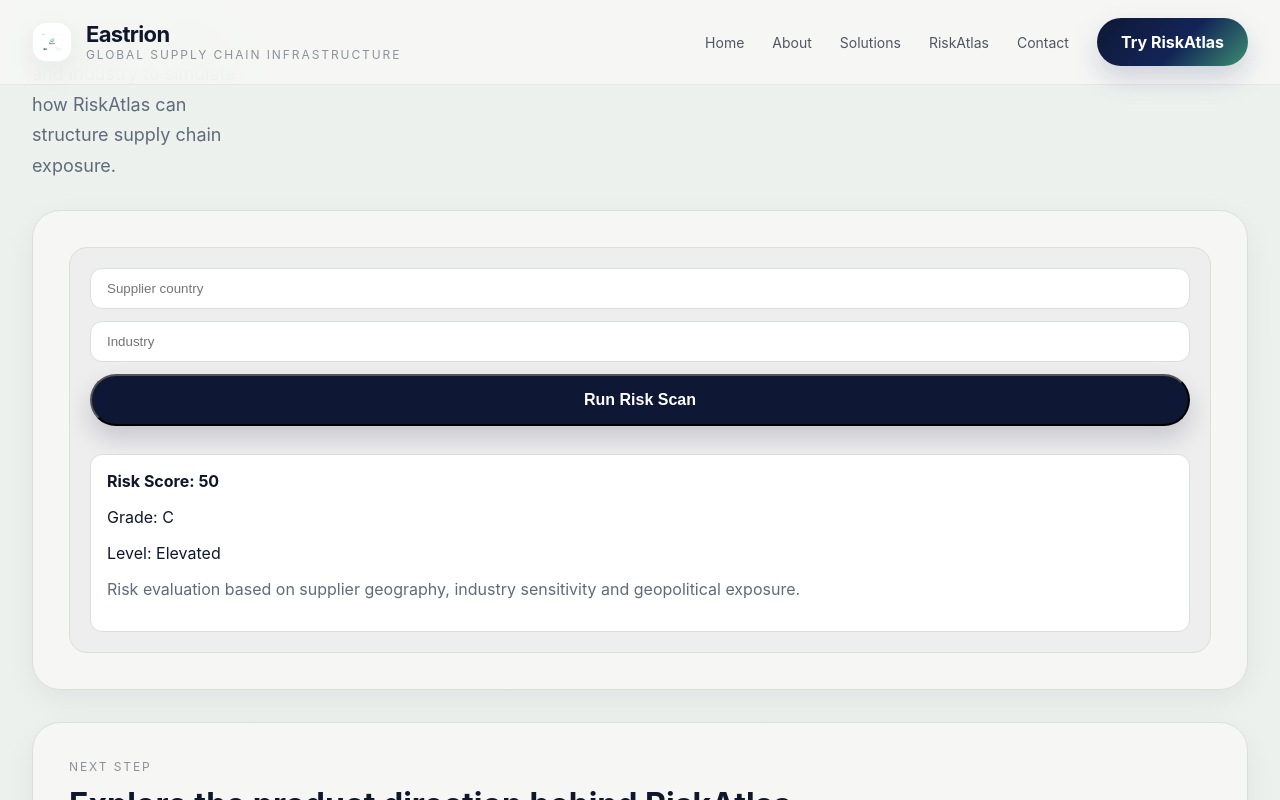
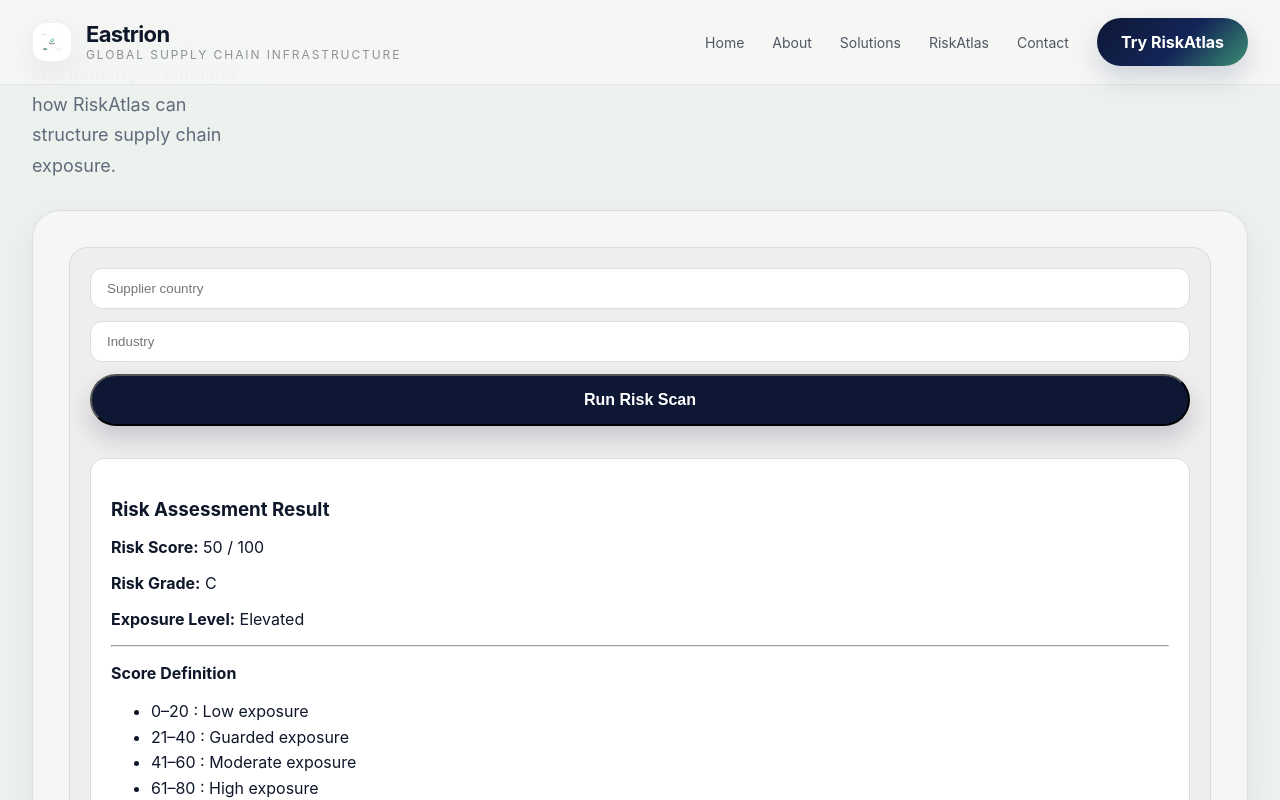
Before and after one commit to marspeterli1975-glitch/eastrion-site, a Next.js app: page / in a window 1280 px wide. Both pictures are taken after a click on the button "Run Risk Scan". Shown: the part 2496-3296 px from the top of the page. Built offline with nearby package versions, Linux system fonts and the light colour scheme.

Commit message:
Update RiskScanner.tsx

```diff
--- a/components/RiskScanner.tsx
+++ b/components/RiskScanner.tsx
@@ -67,20 +67,65 @@ export default function RiskScanner() {
        {result && (
   <div
     style={{
-              marginTop: "16px",
-              padding: "16px",
-              borderRadius: "12px",
+      marginTop: "20px",
+      padding: "20px",
+      borderRadius: "14px",
       background: "#fff",
       border: "1px solid var(--line)"
     }}
   >
-            <strong>Risk Score: {result.risk_score}</strong>
+    <h3 style={{ marginBottom: "10px" }}>
+      Risk Assessment Result
+    </h3>
 
-            <p>Grade: {result.grade}</p>
+    <p><strong>Risk Score:</strong> {result.risk_score} / 100</p>
 
-            <p>Level: {result.level}</p>
+    <p><strong>Risk Grade:</strong> {result.grade}</p>
 
-            <p style={{ color: "var(--muted)" }}>{result.summary}</p>
+    <p><strong>Exposure Level:</strong> {result.level}</p>
+
+    <hr style={{ margin: "14px 0" }} />
+
+    <p>
+      <strong>Score Definition</strong>
+    </p>
+
+    <ul style={{ lineHeight: 1.6 }}>
+      <li>0–20 : Low exposure</li>
+      <li>21–40 : Guarded exposure</li>
+      <li>41–60 : Moderate exposure</li>
+      <li>61–80 : High exposure</li>
+      <li>81–100 : Critical exposure</li>
+    </ul>
+
+    <p style={{ marginTop: "10px" }}>
+      <strong>Assessment Summary</strong>
+    </p>
+
+    <p style={{ color: "var(--muted)" }}>
+      {result.summary}
+    </p>
+
+    <p style={{ marginTop: "10px" }}>
+      <strong>Suggested Risk Awareness</strong>
+    </p>
+
+    <ul style={{ lineHeight: 1.6 }}>
+      <li>Review supplier concentration risk</li>
+      <li>Evaluate logistics corridor resilience</li>
+      <li>Monitor regulatory and geopolitical signals</li>
+    </ul>
+
+    <hr style={{ margin: "16px 0" }} />
+
+    <p style={{ fontSize: "12px", color: "#6b7280" }}>
+      Disclaimer: This tool provides structured supply chain risk indicators
+      based on simplified assumptions and publicly observable signals.
+      The results are for informational and analytical reference only and
+      should not be interpreted as legal, financial, or investment advice.
+      Final business decisions should incorporate independent professional
+      judgment and additional due diligence.
+    </p>
   </div>
 )}
       </div>
```
Lines whose indentation alone changed are shown as unchanged.
